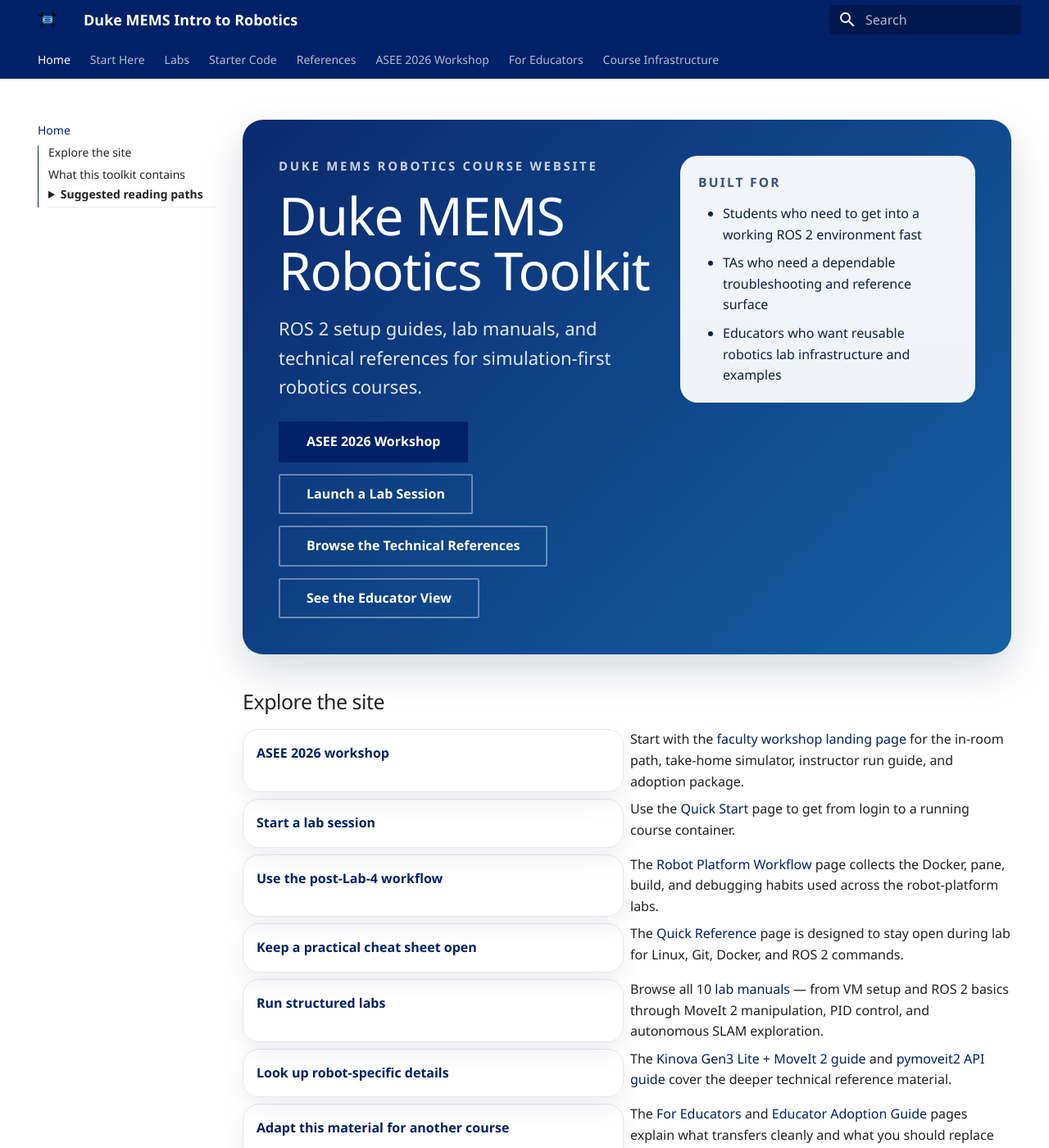
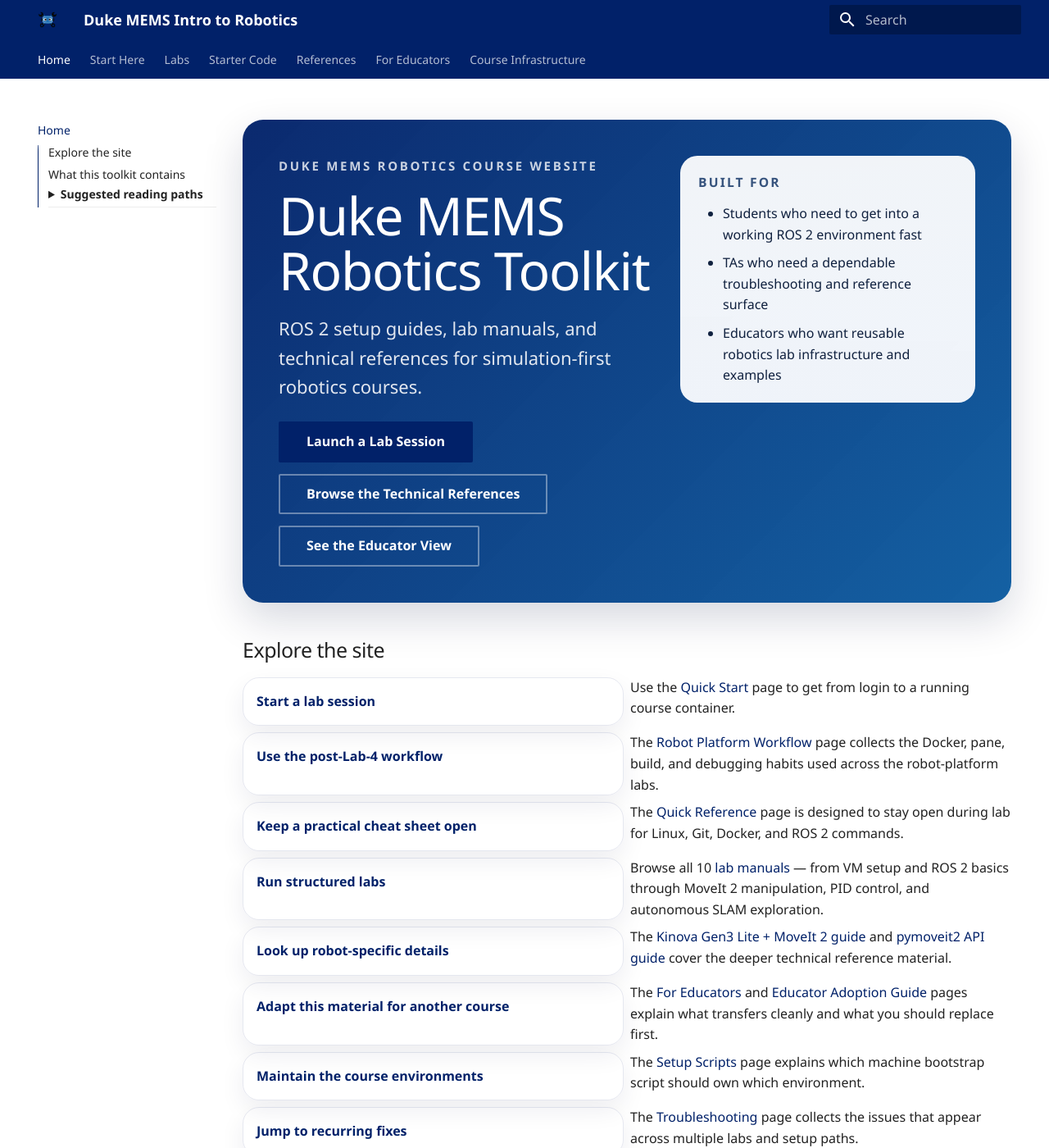
Before and after one commit to MEMS-Intro-to-Robotics/MEMS-Intro-to-Robotics.github.io, an MkDocs documentation site: the page built from docs/index.md, in a window 1280 px wide and 1400 px high. Shown: the whole window at 82% size. Built offline with MkDocs 1.6.1 and Material for MkDocs 9.7.7, drawn with Linux system fonts in a browser that asks for light colours.

Commit message:
Remove the ASEE 2026 workshop from the home page and top navigation
The workshop pages stay published at asee2026/ for existing links and remain in site search.

```diff
--- a/docs/index.md
+++ b/docs/index.md
@@ -12,8 +12,7 @@
       ROS 2 setup guides, lab manuals, and technical references for simulation-first robotics courses.
     </p>
     <div class="toolkit-actions">
-      <a class="md-button md-button--primary" href="asee2026/">ASEE 2026 Workshop</a>
-      <a class="md-button" href="guides/quick_start/">Launch a Lab Session</a>
+      <a class="md-button md-button--primary" href="guides/quick_start/">Launch a Lab Session</a>
       <a class="md-button" href="guides/pymoveit2_api_guide/">Browse the Technical References</a>
       <a class="md-button" href="for-educators/">See the Educator View</a>
     </div>
@@ -31,10 +30,6 @@
 ## Explore the site
 
 <div class="grid cards" markdown>
-
-- **ASEE 2026 workshop**
-
-  Start with the [faculty workshop landing page](asee2026/index.md) for the in-room path, take-home simulator, instructor run guide, and adoption package.
 
 - **Start a lab session**
 
--- a/mkdocs.yml
+++ b/mkdocs.yml
@@ -63,18 +63,6 @@
       - Kinova Gen3 Lite + MoveIt 2: guides/kinova_gen3_lite_moveit2_guide.md
       - Kinova Lab Operating Guide: guides/kinova_lab_operating_guide.md
       - pymoveit2 API Guide: guides/pymoveit2_api_guide.md
-  - ASEE 2026 Workshop:
-      - asee2026/index.md
-      - Quick Start: asee2026/quickstart.md
-      - Materials: asee2026/materials.md
-      - Adopt This Workshop: asee2026/adopt.md
-      - For Instructors: asee2026/for-instructors.md
-      - 00 · Connect: asee2026/00_connect.md
-      - 01 · Joints & Cartesian: asee2026/01_joint_and_cartesian.md
-      - 02 · Planning Scene: asee2026/02_planning_scene.md
-      - 03 · Pick & Place: asee2026/03_pick_and_place.md
-      - Challenge: asee2026/challenge.md
-      - Sandbox: asee2026/99_sandbox.md
   - For Educators:
       - educators/index.md
       - Overview: for-educators.md
@@ -86,6 +74,7 @@
 
 not_in_nav: |
   guides/README.md
+  asee2026/
 
 markdown_extensions:
   - admonition
```
